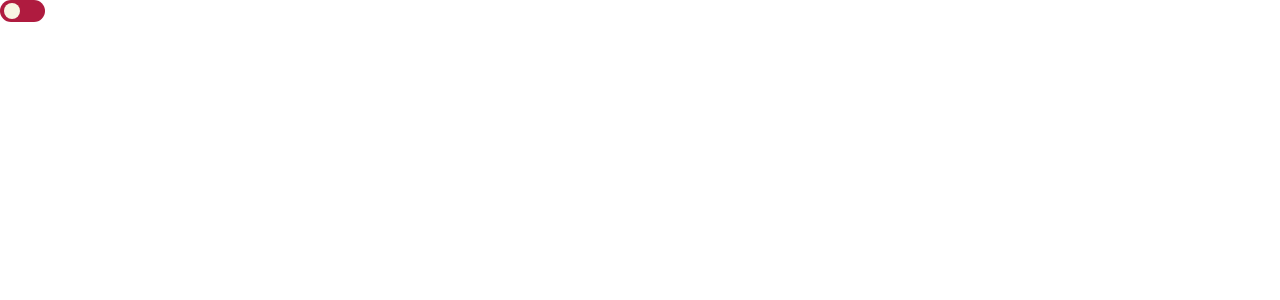
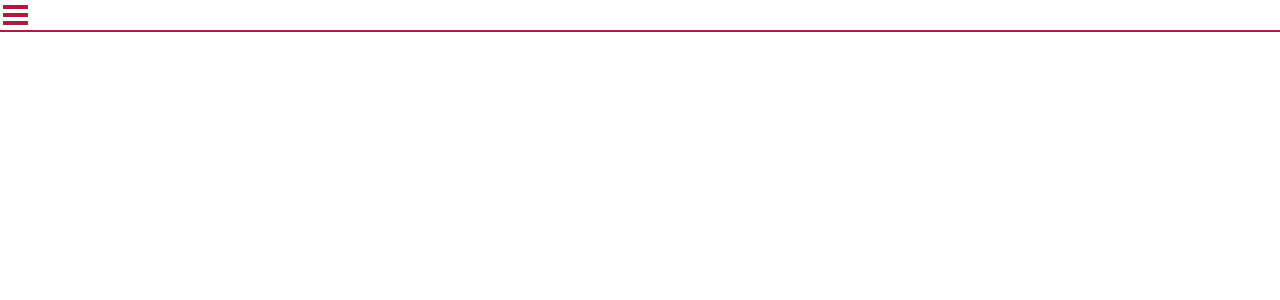
Before and after one commit to mahteusz/Portfolio, a React (Vite) app: page / in a window 1280 px wide. Shown: the top 300 px of the page. Built offline with nearby package versions, Linux system fonts and the light colour scheme.

Commit message:
FEAT: adding Header component and hamburguer button state

```diff
--- a/src/App.tsx
+++ b/src/App.tsx
@@ -1,11 +1,11 @@
-import ToggleSwitch from './Components/ToggleSwitch'
 import { ThemeProvider } from './Contexts'
+import { Home } from './Pages'
 
 const App = () => {
 
   return (
     <ThemeProvider>
-      <ToggleSwitch onChange={() => {}}/>
+      <Home />
     </ThemeProvider>
   )
 }
--- /dev/null
+++ b/src/Components/Header/index.tsx
@@ -0,0 +1,20 @@
+import { useState } from 'react'
+import { useTheme } from '../../Contexts/useTheme'
+import './styles.scss'
+
+const Header = () => {
+  const [navbarOpen, setNavbarOpen] = useState<boolean>(false)
+  const themeData = useTheme()
+
+  return (
+    <header className={`${themeData.theme}`} onClick={() => setNavbarOpen(!navbarOpen)}>
+      <div className={`hamburguer-container ${navbarOpen ? 'active' : ''}`}>
+        <div className={`hamburguer-line ${themeData.theme}`} />
+        <div className={`hamburguer-line ${themeData.theme}`} />
+        <div className={`hamburguer-line ${themeData.theme}`} />
+      </div>
+    </header>
+  )
+}
+
+export default Header
--- /dev/null
+++ b/src/Components/Header/styles.scss
@@ -0,0 +1,47 @@
+@import '../../Styles/mixins.scss';
+
+header {
+  display: flex;
+  align-items: center;
+  justify-content: center;
+  position: sticky;
+  border-bottom: 0.2rem solid;
+  display: flex;
+  justify-content: space-between;
+  @include themify(border-bottom-color, primary);
+};
+
+.hamburguer-container {
+  display: flex;
+  flex-direction: column;
+  justify-content: center;
+  align-items: center;
+  width: 3rem;
+  height: 3rem;
+
+  &:hover {
+    cursor: pointer;
+  }
+
+  &.active {
+    > :nth-child(1) {
+      transform: rotate(-45deg) translate(-0.7rem, 0.7rem);
+    }
+
+    > :nth-child(2) {
+      opacity: 0;
+    }
+
+    > :nth-child(3) {
+      transform: rotate(45deg) translate(-0.4rem, -0.4rem);
+    }
+  }
+};
+
+.hamburguer-line {
+  width: 2.5rem;
+  height: 0.4rem;
+  margin: 0.2rem 0;
+  transition: transform ease 0.3s;
+  @include themify(background-color, primary);
+};
--- /dev/null
+++ b/src/Components/index.tsx
@@ -0,0 +1,2 @@
+export { default as ToggleSwitch } from './ToggleSwitch'
+export { default as Header } from './Header'
--- /dev/null
+++ b/src/Pages/Home/index.tsx
@@ -0,0 +1,15 @@
+import './styles.scss'
+import { Header } from '../../Components'
+import { useTheme } from '../../Contexts/useTheme'
+
+const Home = () => {
+  const themeData = useTheme()
+
+  return (
+    <div className={`container ${themeData.theme}`}>
+      <Header />
+    </div>
+  )
+}
+
+export default Home
--- /dev/null
+++ b/src/Pages/Home/styles.scss
@@ -0,0 +1,6 @@
+@import '../../Styles/mixins.scss';
+
+.container {
+  height: 100%;
+  width: 100%;
+}
--- /dev/null
+++ b/src/Pages/index.tsx
@@ -0,0 +1 @@
+export { default as Home } from './Home'
--- a/src/Styles/mixins.scss
+++ b/src/Styles/mixins.scss
@@ -1,6 +1,7 @@
 @import './variables.scss';
 
 @mixin themify($property, $key) {
+  @debug &;
   @each $theme, $color in $themes {
     &.#{$theme} {
       #{$property}: map-get($color, $key);
```
